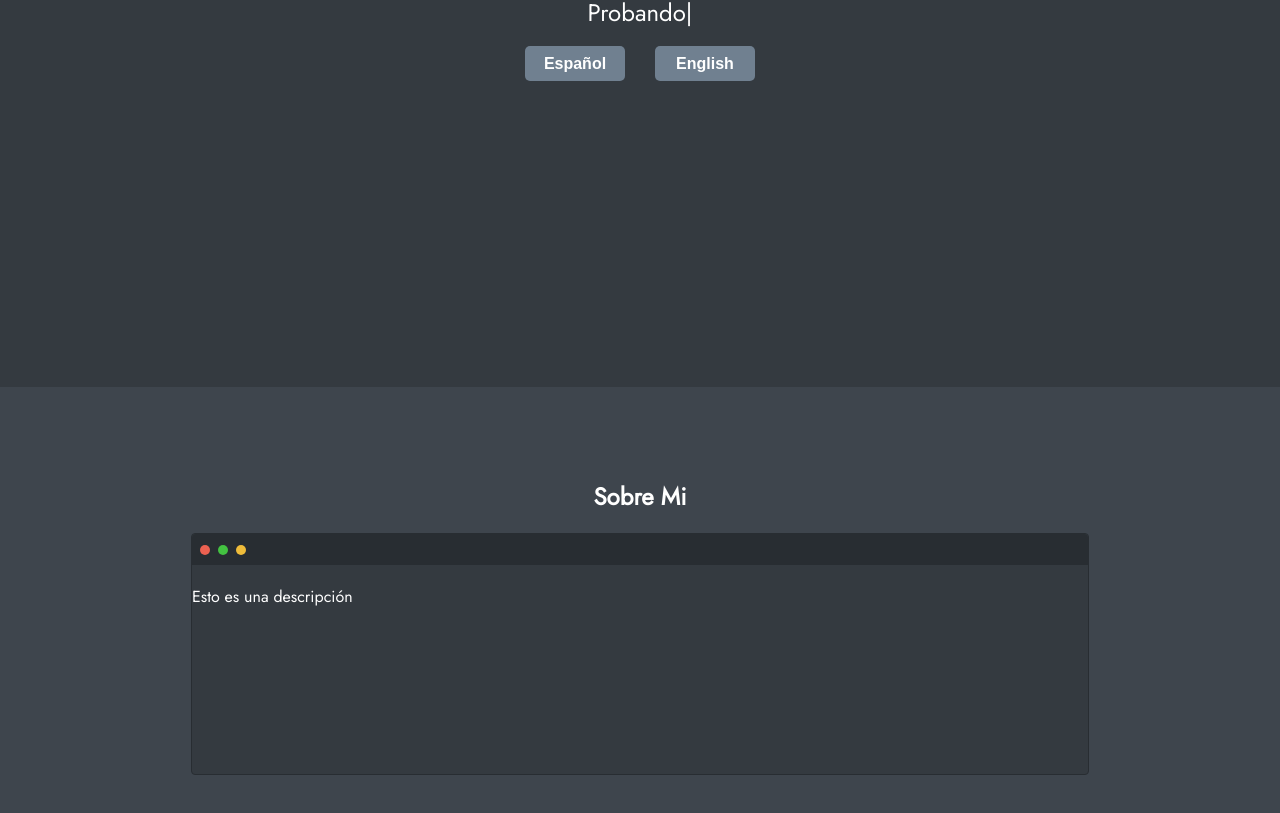
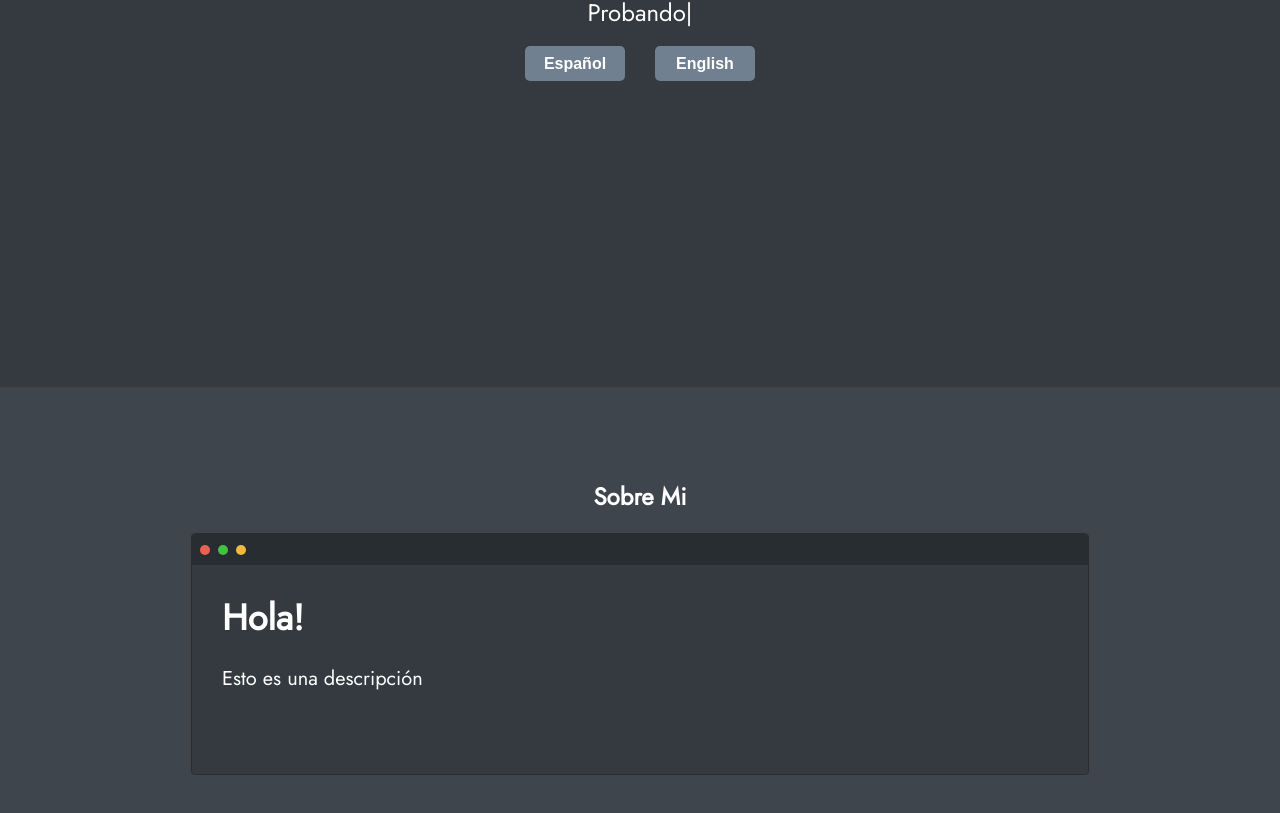
Before and after one commit to Ldsc2002/portfolio-react-ui, a React (Vite) app: page / in a window 1280 px wide. Shown: the part 413-1226 px from the top of the page. Built offline with nearby package versions, Linux system fonts and the light colour scheme.

Commit message:
Formated text

```diff
--- a/src/components/About.jsx
+++ b/src/components/About.jsx
@@ -7,7 +7,7 @@ function About({ data }) {
     return (
         <div className={classes.container}>
             <h2 className={classes.title}>{data.title}</h2>
-            <InfoWindow text={data.text} />
+            <InfoWindow text={data.text} title={data.optionalTitle} />
         </div>
     )
 }
@@ -15,6 +15,7 @@ function About({ data }) {
 About.propTypes = {
     data: PropTypes.shape({
         title: PropTypes.string,
+        optionalTitle: PropTypes.string,
         text: PropTypes.string,
     }),
 }
--- a/src/components/common/InfoWindow.jsx
+++ b/src/components/common/InfoWindow.jsx
@@ -10,8 +10,10 @@ function InfoWindow({ title, text }) {
                 <span className={classes.yellow} />
                 <span className={classes.green} />
             </div>
-            <h2>{title}</h2>
-            <p>{text}</p>
+            <div className={classes.textContainer}>
+                <h2 className={classes.title}>{title}</h2>
+                <p className={classes.text}>{text}</p>
+            </div>
         </div>
     )
 }
--- a/src/data/en.json
+++ b/src/data/en.json
@@ -11,6 +11,7 @@
     },
     "About": {
         "title": "About Me",
+        "optionalTitle": "Hi",
         "text": "This is a description"
     }
 }
--- a/src/data/es.json
+++ b/src/data/es.json
@@ -11,6 +11,7 @@
     },
     "About": {
         "title": "Sobre Mi",
+        "optionalTitle": "Hola!",
         "text": "Esto es una descripción"
     }
 }
--- a/src/style/InfoWindow.module.css
+++ b/src/style/InfoWindow.module.css
@@ -6,6 +6,10 @@
     background-color: #343a40;
     border: solid 1px #282d32;
     border-radius: 4px;
+}
+
+.textContainer {
+    margin: 26px 30px;
 }
 
 .topBar {
@@ -24,6 +28,16 @@
     margin-left: 8px;
 }
 
+.title {
+    font-size: 36px;
+    margin-bottom: 0px;
+    margin-top: 0px;
+}
+
+.text {
+    font-size: 20px;
+}
+
 .red {
     background-color: rgb(236, 97, 81);
 }
```
